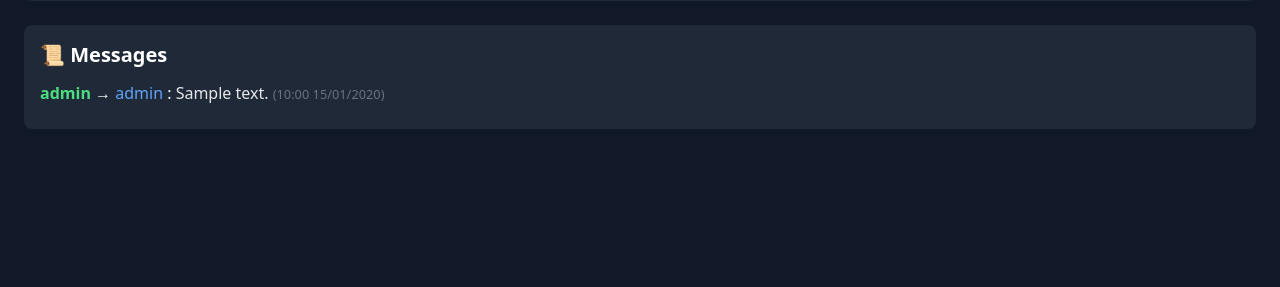
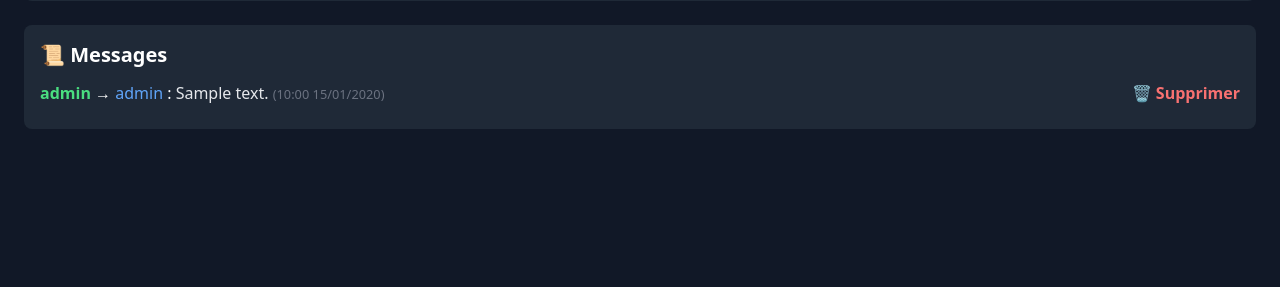
Before and after one commit to Nicolaslombard31/workshopSN2, a Django app: page / in a window 1280 px wide. Shown: the part 429-716 px from the top of the page. Run offline with Django 5.2, Linux system fonts and the light colour scheme; a user stored in the database is signed in; data comes from the database, SQL or seed files in the repository; both versions use the stored data as it was after the commit; tables that the repository leaves empty hold one stand-in row (values such as "Sample post"); some libraries are stand-ins or nearby versions.

```diff
--- a/DjangoProject/agent_secret/asgi.py
+++ b/DjangoProject/agent_secret/asgi.py
@@ -11,6 +11,6 @@ import os
 
 from django.core.asgi import get_asgi_application
 
-os.environ.setdefault('DJANGO_SETTINGS_MODULE', 'agent_secret.settings')
+os.environ.setdefault("DJANGO_SETTINGS_MODULE", "agent_secret.settings")
 
 application = get_asgi_application()
--- a/DjangoProject/agent_secret/wsgi.py
+++ b/DjangoProject/agent_secret/wsgi.py
@@ -11,6 +11,6 @@ import os
 
 from django.core.wsgi import get_wsgi_application
 
-os.environ.setdefault('DJANGO_SETTINGS_MODULE', 'agent_secret.settings')
+os.environ.setdefault("DJANGO_SETTINGS_MODULE", "agent_secret.settings")
 
 application = get_wsgi_application()
--- a/DjangoProject/communication_secrete/apps.py
+++ b/DjangoProject/communication_secrete/apps.py
@@ -2,5 +2,5 @@ from django.apps import AppConfig
 
 
 class CommunicationSecreteConfig(AppConfig):
-    default_auto_field = 'django.db.models.BigAutoField'
-    name = 'communication_secrete'
+    default_auto_field = "django.db.models.BigAutoField"
+    name = "communication_secrete"
--- a/DjangoProject/communication_secrete/models.py
+++ b/DjangoProject/communication_secrete/models.py
@@ -4,8 +4,8 @@ from django.conf import settings
 
 class Message(models.Model):
     id = models.AutoField(primary_key=True)
-    sender = models.ForeignKey(settings.AUTH_USER_MODEL, related_name='sender', on_delete=models.CASCADE)
-    receiver = models.ForeignKey(settings.AUTH_USER_MODEL, related_name='receiver', on_delete=models.CASCADE)
+    sender = models.ForeignKey(settings.AUTH_USER_MODEL, related_name="sender", on_delete=models.CASCADE)
+    receiver = models.ForeignKey(settings.AUTH_USER_MODEL, related_name="receiver", on_delete=models.CASCADE)
     message = models.TextField()
     date = models.DateTimeField(default=timezone.now)
     def __str__(self):
--- a/DjangoProject/communication_secrete/urls.py
+++ b/DjangoProject/communication_secrete/urls.py
@@ -7,4 +7,6 @@ urlpatterns = [
     path("login/", auth_views.LoginView.as_view(template_name="login.html"), name="login"),
     path("logout/", auth_views.LogoutView.as_view(next_page="login"), name="logout"),
     path("chat/", views.chat_view, name="chat"),
+    path("delete/<int:message_id>/", views.delete_message, name="delete_message"),
+
 ]
--- a/DjangoProject/communication_secrete/views.py
+++ b/DjangoProject/communication_secrete/views.py
@@ -1,4 +1,4 @@
-from django.shortcuts import render, redirect
+from django.shortcuts import render, redirect, get_object_or_404
 from django.contrib.auth.decorators import login_required
 from django.contrib.auth.models import User
 from .models import Message
@@ -15,8 +15,14 @@ def chat_view(request):
             Message.objects.create(sender=request.user, receiver=receiver, message=text)
             return redirect("chat")
 
-    # messages envoyés ou reçus par l’agent connecté
     messages = Message.objects.filter(sender=request.user) | Message.objects.filter(receiver=request.user)
     messages = messages.order_by("date")
 
     return render(request, "chat.html", {"agents": agents, "messages": messages})
+
+
+@login_required
+def delete_message(request, message_id):
+    message = get_object_or_404(Message, id=message_id, sender=request.user)
+    message.delete()
+    return redirect("chat")
--- a/DjangoProject/manage.py
+++ b/DjangoProject/manage.py
@@ -6,7 +6,7 @@ import sys
 
 def main():
     """Run administrative tasks."""
-    os.environ.setdefault('DJANGO_SETTINGS_MODULE', 'agent_secret.settings')
+    os.environ.setdefault("DJANGO_SETTINGS_MODULE","agent_secret.settings")
     try:
         from django.core.management import execute_from_command_line
     except ImportError as exc:
@@ -18,5 +18,5 @@ def main():
     execute_from_command_line(sys.argv)
 
 
-if __name__ == '__main__':
+if __name__ == "__main__":
     main()
--- a/DjangoProject/templates/chat.html
+++ b/DjangoProject/templates/chat.html
@@ -9,13 +9,12 @@
 <body class="bg-gray-900 text-white min-h-screen flex flex-col">
     <nav class="bg-gray-800 p-4 flex justify-between">
         <span class="text-green-400 font-bold">💂 MI6 Secure Channel</span>
-        <a href="{% url 'login' %}" class="text-red-400 hover:text-red-600">Logout</a>
+        <a href="{% url 'logout' %}" class="text-red-400 hover:text-red-600">Logout</a>
     </nav>
 
     <main class="flex-grow container mx-auto p-6">
         <h1 class="text-2xl font-bold mb-4">Bienvenue, Agent {{ user.username }}</h1>
 
-        <!-- Formulaire d'envoi -->
         <form method="post" class="bg-gray-800 p-4 rounded-lg mb-6">
             {% csrf_token %}
             <label class="block mb-2">Destinataire :</label>
@@ -38,11 +37,20 @@
             <h2 class="text-xl font-bold mb-3">📜 Messages</h2>
             <ul>
                 {% for msg in messages %}
-                <li class="mb-2">
-                    <span class="font-bold text-green-400">{{ msg.sender.username }}</span>
-                    → <span class="text-blue-400">{{ msg.receiver.username }}</span> :
-                    <span class="text-gray-200">{{ msg.message }}</span>
-                    <small class="text-gray-500">({{ msg.date|date:"H:i d/m/Y" }})</small>
+                <li class="mb-2 flex items-center justify-between">
+                    <div>
+                        <span class="font-bold text-green-400">{{ msg.sender.username }}</span>
+                        → <span class="text-blue-400">{{ msg.receiver.username }}</span> :
+                        <span class="text-gray-200">{{ msg.message }}</span>
+                        <small class="text-gray-500">({{ msg.date|date:"H:i d/m/Y" }})</small>
+                    </div>
+
+                    {% if msg.sender == user %}
+                    <a href="{% url 'delete_message' msg.id %}"
+                       class="ml-4 text-red-400 hover:text-red-600 font-semibold">
+                        🗑 Supprimer
+                    </a>
+                    {% endif %}
                 </li>
                 {% empty %}
                 <li class="text-gray-400">Aucun message pour le moment...</li>
```
Also changed, not shown: DjangoProject/agent_secret/settings.py (+28 -28 lines), DjangoProject/communication_secrete/migrations/0001_initial.py, DjangoProject/db.sqlite3.
